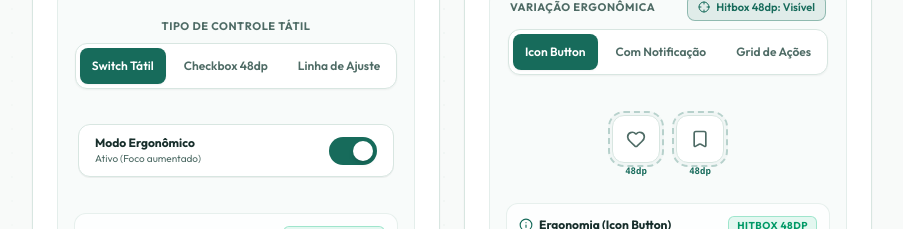
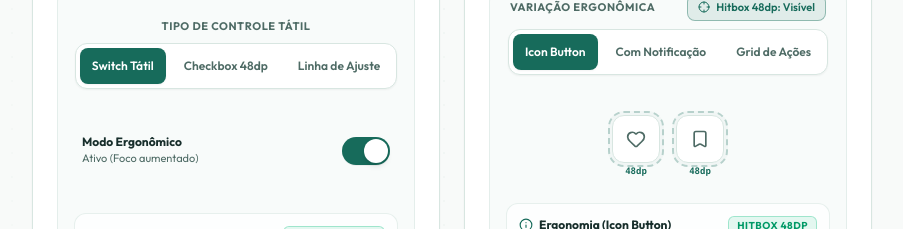
Before and after one commit to whoisnathaliamelo/hapto, a Next.js app: page /components in a window 1280 px wide. Shown: the part 3140-3369 px from the top of the page, without its empty margins (360-1263 px from the left). Built offline with nearby package versions, Linux system fonts and the light colour scheme.

Commit message:
Feat: Finalizando da modularização do componente de switch

```diff
--- a/components/catalog/showcases/switches-showcase.tsx
+++ b/components/catalog/showcases/switches-showcase.tsx
@@ -3,6 +3,7 @@
 import { useState } from "react";
 import { Check, Info, Shield } from "lucide-react";
 import { cn } from "@/lib/utils";
+import { Switch } from "@/components/ui/switch";
 
 type ControlType = "switch" | "checkbox" | "row";
 
@@ -130,33 +131,13 @@ export function SwitchesShowcase() {
       <div className="flex min-h-[92px] w-full max-w-sm items-center justify-center px-1">
         {type === "switch" && (
           <div className="w-full">
-            <label
-              onClick={() => setSwitchOn(!switchOn)}
-              className="flex min-h-12 w-full cursor-pointer items-center justify-between rounded-xl border border-line bg-surface px-4 py-2.5 shadow-2xs transition-all hover:border-primary/50 active:scale-[0.99]"
-            >
-              <div className="flex flex-col">
-                <span className="text-xs font-bold text-ink">Modo Ergonômico</span>
-                <span className="text-[10px] text-muted">
-                  {switchOn ? "Ativo (Foco aumentado)" : "Inativo (Padrão)"}
-                </span>
-              </div>
-
-              <div
-                role="switch"
-                aria-checked={switchOn}
-                className={cn(
-                  "relative inline-flex h-7 w-12 shrink-0 items-center rounded-full transition-colors duration-200",
-                  switchOn ? "bg-primary" : "bg-line"
-                )}
-              >
-                <span
-                  className={cn(
-                    "inline-block size-5 transform rounded-full bg-white shadow-md transition-transform duration-200",
-                    switchOn ? "translate-x-6" : "translate-x-1"
-                  )}
-                />
-              </div>
-            </label>
+            <Switch
+              checked={switchOn}
+              onCheckedChange={setSwitchOn}
+              label="Modo Ergonômico"
+              description={switchOn ? "Ativo (Foco aumentado)" : "Inativo (Padrão)"}
+              className="shadow-2xs"
+            />
           </div>
         )}
 
```
